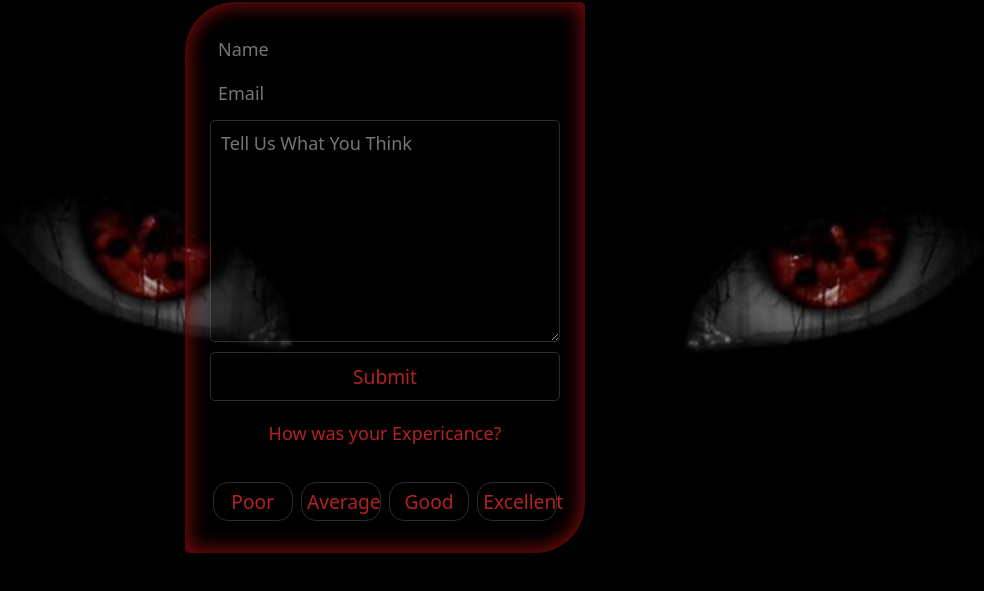
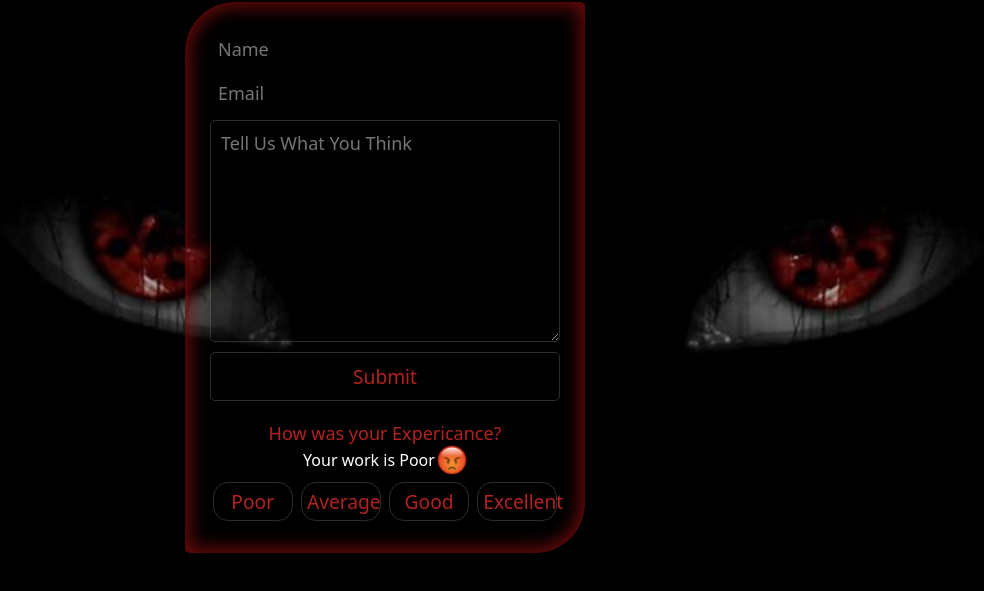
Before and after one commit to VishalValvi-83/Feedback-suggestion-form, a plain HTML site: page Index.html in a window 1280 px wide. Both pictures are taken after a click on the button "Poor". Shown: the part 191-782 px from the top of the page, without its empty margins (255-1239 px from the left). Drawn offline with Linux system fonts and the light colour scheme; files whose address does not match are found by name; a web font is replaced by a local one.

Commit message:
Added JS function

```diff
--- a/Index.html
+++ b/Index.html
@@ -34,6 +34,20 @@
             </div>
         </div>
     </div>
+    <!-- JS function -->
+    <script>
+        function toggleRating(exprasn) {
+            const emojiElement = document.getElementById('emoji');
+            emojiElement.src = `./Images/${exprasn}.png`;
+            let preTextElement = document.getElementById("pre-text");
+            if (preTextElement.innerText == "") {
+                preTextElement.innerHTML = `Your work is ${exprasn}`;
+            }
+            else {
+                preTextElement.innerHTML = `Your work is ${exprasn}`;
+            }
+        }
+    </script>
 </body>
 
 </html>
```
